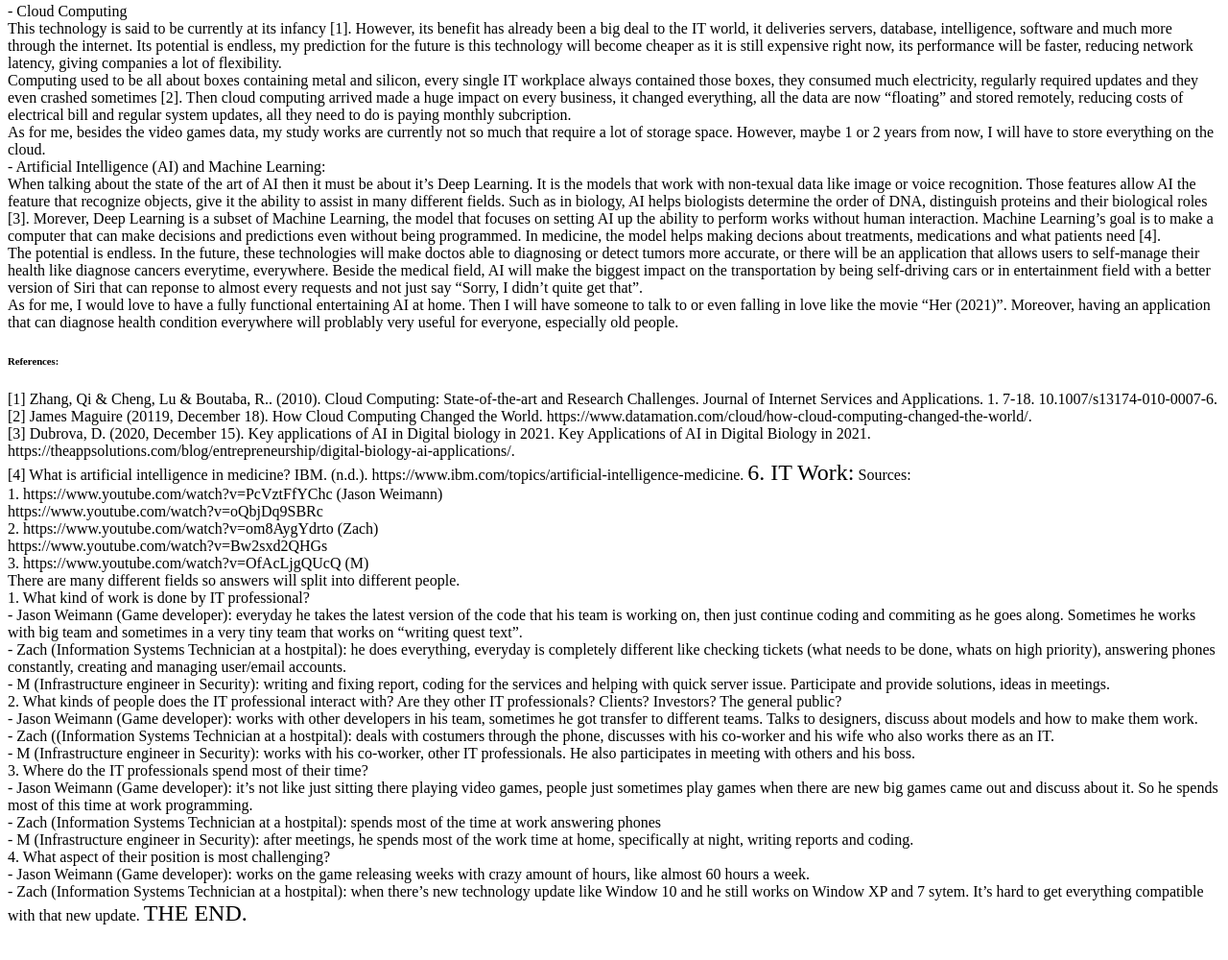
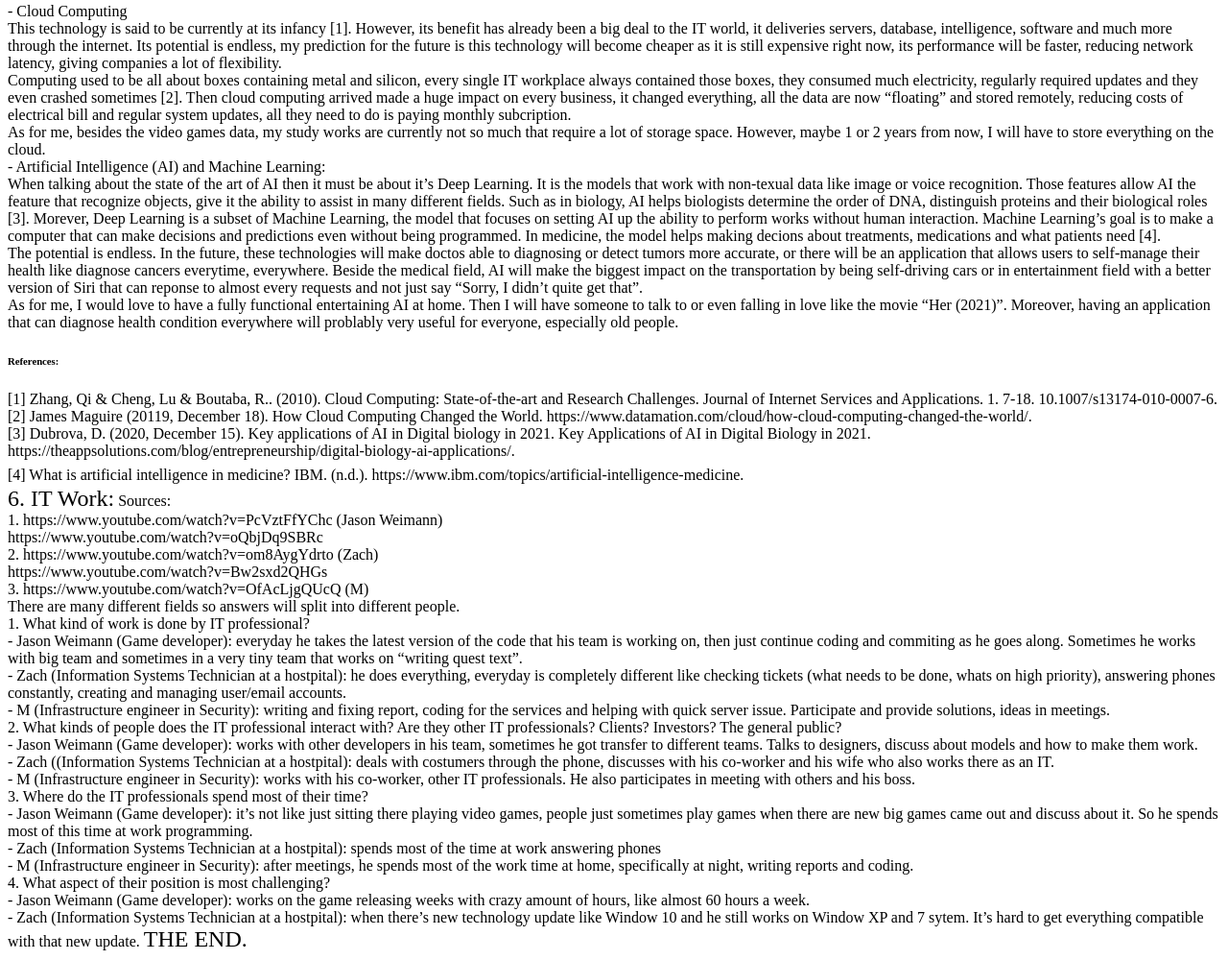
Before and after one commit to herobaotoan/ITWorld, a plain HTML site: page index.html in a window 1280 px wide. Shown: the part 1555-2555 px from the top of the page at 96% size. Before the commit the page ends 2528 px from the top, so only its background shows below. Drawn offline with Linux system fonts and the light colour scheme.

Commit message:
<h6> won't enter

```diff
--- a/index.html
+++ b/index.html
@@ -64,7 +64,8 @@ The differences between RecipeBook and other social media platforms: There is no
 <br>[2] James Maguire (20119, December 18). How Cloud Computing Changed the World. https://www.datamation.com/cloud/how-cloud-computing-changed-the-world/.
 <br>[3] Dubrova, D. (2020, December 15). Key applications of AI in Digital biology in 2021. Key Applications of AI in Digital Biology in 2021. https://theappsolutions.com/blog/entrepreneurship/digital-biology-ai-applications/.
 <br>[4] What is artificial intelligence in medicine? IBM. (n.d.). https://www.ibm.com/topics/artificial-intelligence-medicine.</p7>
-  <h7 style="font-size:150%">6. IT Work:</h7>
+  <h7 style="font-size:150%">
+    <br>6. IT Work:</h7>
   <p8>Sources:
 <br>1. https://www.youtube.com/watch?v=PcVztFfYChc (Jason Weimann)
 <br>    https://www.youtube.com/watch?v=oQbjDq9SBRc
```
